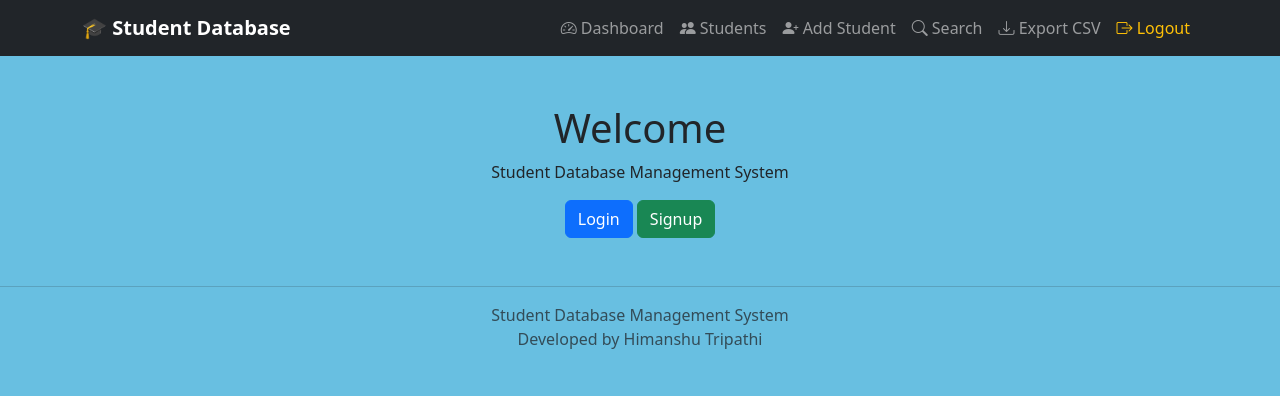
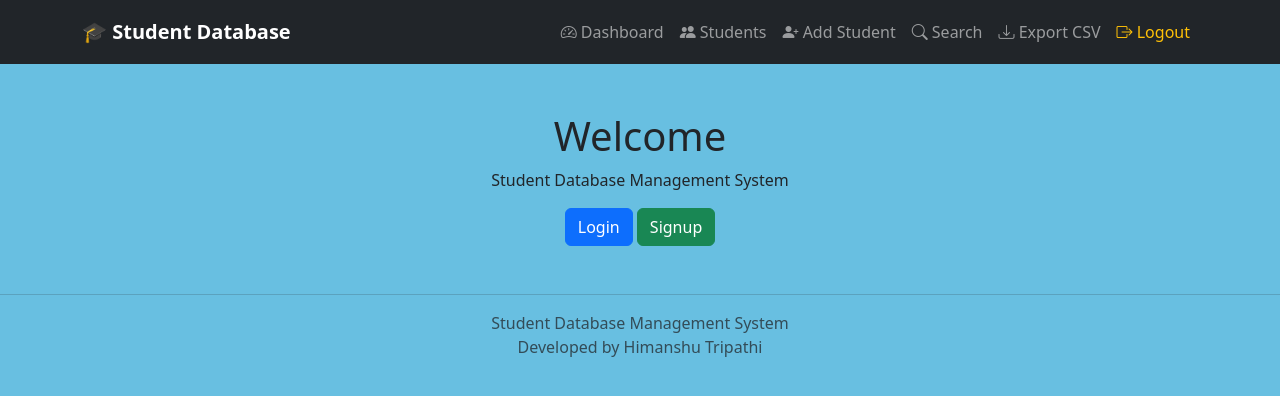
Before and after one commit to himanshu07-12/student-database-management-system, a Flask app: page / in a window 1280 px wide. Shown: the top 396 px of the page. Run offline with Flask 3, Linux system fonts and the light colour scheme.

Commit message:
padded navigation bar

```diff
--- a/static/style.css
+++ b/static/style.css
@@ -15,3 +15,8 @@ body{
     box-shadow:0 12px 25px rgba(0,0,0,0.18);
 
 }
+.navbar{
+
+    padding:12px 0;
+
+}
```
